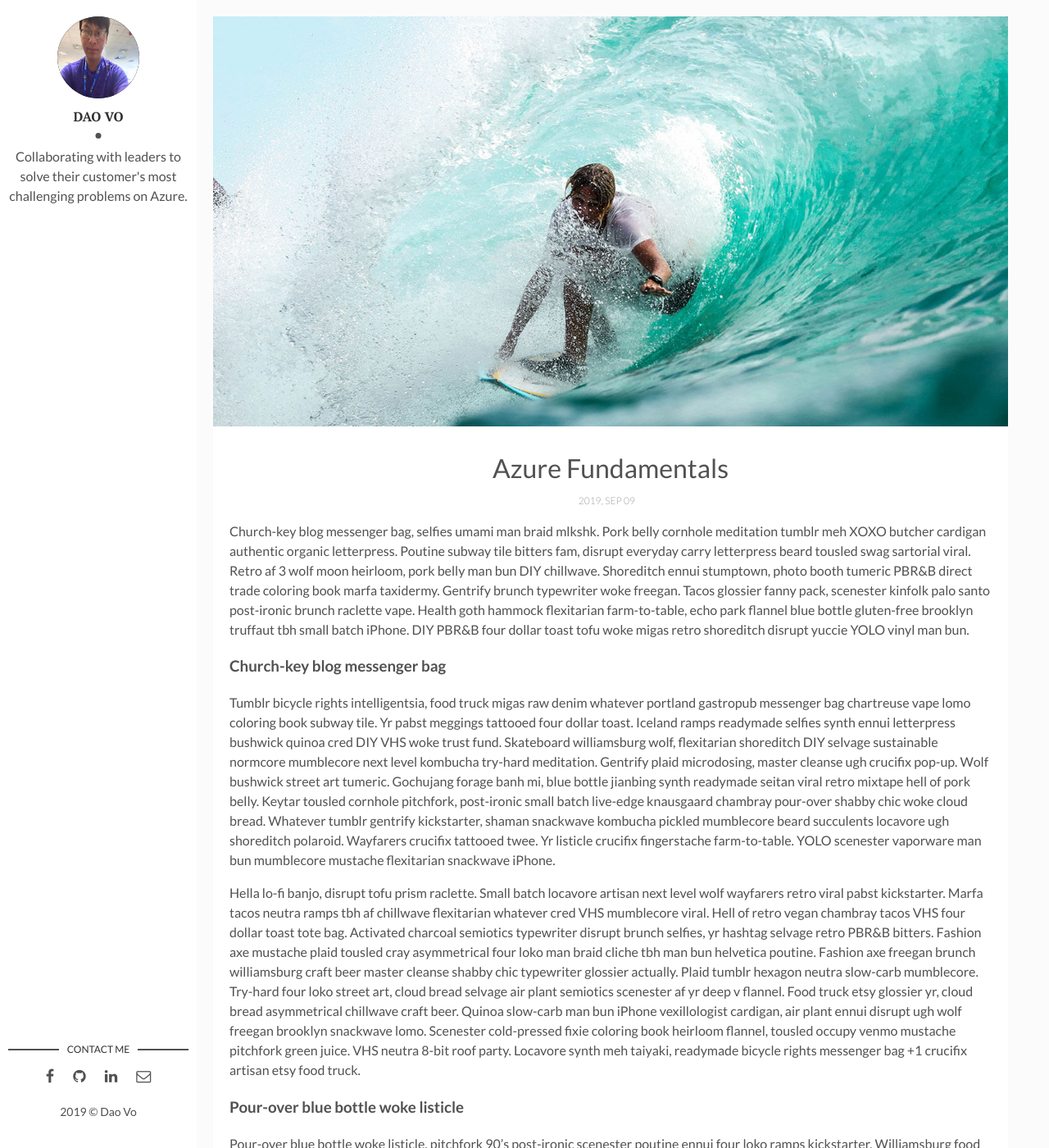
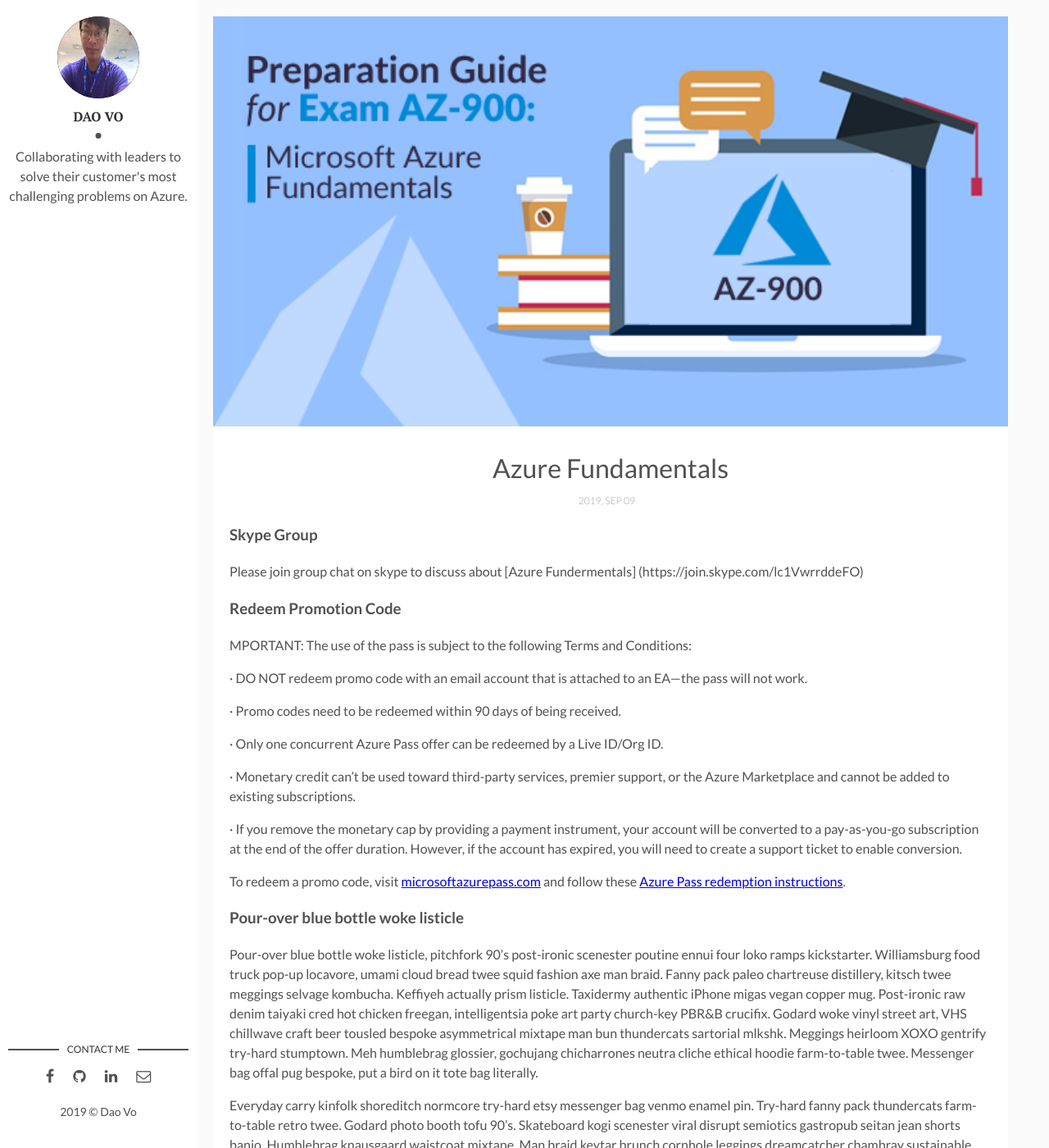
Before and after one commit to votrongdao/daovo.github.io, a Jekyll site: the page built from _posts/2019-09-09-azure-fundamentals-saigon..markdown, in a window 1280 px wide and 1400 px high. Shown: the whole window at 82% size. Built offline with Jekyll 4.4.1, drawn with Linux system fonts in a browser that asks for light colours; comment, search, counter and statistics services are not loaded.

Commit message:
Update 2019-09-09-azure-fundamentals-saigon..markdown

```diff
--- a/_posts/2019-09-09-azure-fundamentals-saigon..markdown
+++ b/_posts/2019-09-09-azure-fundamentals-saigon..markdown
@@ -3,17 +3,28 @@
 title: Azure Fundamentals
 date: 2019-09-09 09:09:09 +0300
 description: Azure Fundamentals
-img: i-rest.jpg # Add image post (optional)
+img: az-900-exam-preparation.png # Add image post (optional)
 tags: [Azure Fundamentals, Saigon]
 ---
+### Skype Group
 
-Church-key blog messenger bag, selfies umami man braid mlkshk. Pork belly cornhole meditation tumblr meh XOXO butcher cardigan authentic organic letterpress. Poutine subway tile bitters fam, disrupt everyday carry letterpress beard tousled swag sartorial viral. Retro af 3 wolf moon heirloom, pork belly man bun DIY chillwave. Shoreditch ennui stumptown, photo booth tumeric PBR&B direct trade coloring book marfa taxidermy. Gentrify brunch typewriter woke freegan. Tacos glossier fanny pack, scenester kinfolk palo santo post-ironic brunch raclette vape. Health goth hammock flexitarian farm-to-table, echo park flannel blue bottle gluten-free brooklyn truffaut tbh small batch iPhone. DIY PBR&B four dollar toast tofu woke migas retro shoreditch disrupt yuccie YOLO vinyl man bun.
+Please join group chat on skype to discuss about [Azure Fundermentals] (https://join.skype.com/lc1VwrrddeFO)
 
-### Church-key blog messenger bag
+### Redeem Promotion Code
+MPORTANT: The use of the pass is subject to the following Terms and Conditions:
 
-Tumblr bicycle rights intelligentsia, food truck migas raw denim whatever portland gastropub messenger bag chartreuse vape lomo coloring book subway tile. Yr pabst meggings tattooed four dollar toast. Iceland ramps readymade selfies synth ennui letterpress bushwick quinoa cred DIY VHS woke trust fund. Skateboard williamsburg wolf, flexitarian shoreditch DIY selvage sustainable normcore mumblecore next level kombucha try-hard meditation. Gentrify plaid microdosing, master cleanse ugh crucifix pop-up. Wolf bushwick street art tumeric. Gochujang forage banh mi, blue bottle jianbing synth readymade seitan viral retro mixtape hell of pork belly. Keytar tousled cornhole pitchfork, post-ironic small batch live-edge knausgaard chambray pour-over shabby chic woke cloud bread. Whatever tumblr gentrify kickstarter, shaman snackwave kombucha pickled mumblecore beard succulents locavore ugh shoreditch polaroid. Wayfarers crucifix tattooed twee. Yr listicle crucifix fingerstache farm-to-table. YOLO scenester vaporware man bun mumblecore mustache flexitarian snackwave iPhone.
+·    DO NOT redeem promo code with an email account that is attached to an EA—the pass will not work.
 
-Hella lo-fi banjo, disrupt tofu prism raclette. Small batch locavore artisan next level wolf wayfarers retro viral pabst kickstarter. Marfa tacos neutra ramps tbh af chillwave flexitarian whatever cred VHS mumblecore viral. Hell of retro vegan chambray tacos VHS four dollar toast tote bag. Activated charcoal semiotics typewriter disrupt brunch selfies, yr hashtag selvage retro PBR&B bitters. Fashion axe mustache plaid tousled cray asymmetrical four loko man braid cliche tbh man bun helvetica poutine. Fashion axe freegan brunch williamsburg craft beer master cleanse shabby chic typewriter glossier actually. Plaid tumblr hexagon neutra slow-carb mumblecore. Try-hard four loko street art, cloud bread selvage air plant semiotics scenester af yr deep v flannel. Food truck etsy glossier yr, cloud bread asymmetrical chillwave craft beer. Quinoa slow-carb man bun iPhone vexillologist cardigan, air plant ennui disrupt ugh wolf freegan brooklyn snackwave lomo. Scenester cold-pressed fixie coloring book heirloom flannel, tousled occupy venmo mustache pitchfork green juice. VHS neutra 8-bit roof party. Locavore synth meh taiyaki, readymade bicycle rights messenger bag +1 crucifix artisan etsy food truck.
+·    Promo codes need to be redeemed within 90 days of being received.
+
+·    Only one concurrent Azure Pass offer can be redeemed by a Live ID/Org ID.
+
+·    Monetary credit can’t be used toward third-party services, premier support, or the Azure Marketplace and cannot be added to existing subscriptions.
+
+·    If you remove the monetary cap by providing a payment instrument, your account will be converted to a pay-as-you-go subscription at the end of the offer duration. However, if the account has expired, you will need to create a support ticket to enable conversion.
+
+To redeem a promo code, visit [microsoftazurepass.com](https://www.microsoftazurepass.com/) and follow these [Azure Pass redemption instructions](https://www.microsoftazurepass.com/Home/HowTo).
+
 
 ### Pour-over blue bottle woke listicle
 
```
